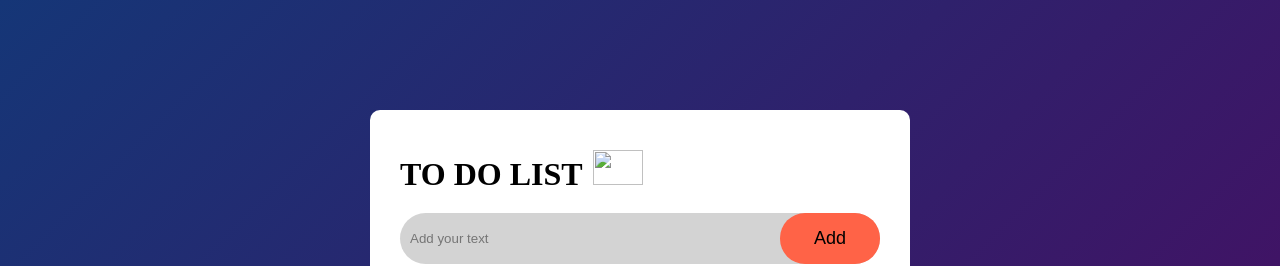
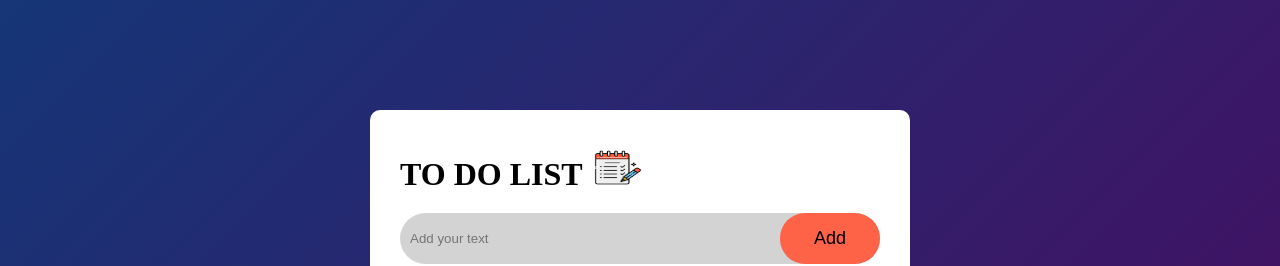
Before and after one commit to Jeeva-devgit/Todolist, a plain HTML site: page index.html in a window 1280 px wide. Shown: the top 266 px of the page. Drawn offline with Linux system fonts and the light colour scheme; the site is published under a folder, as on GitHub Pages, so addresses that start at the root find nothing.

Commit message:
image rework

```diff
--- a/index.html
+++ b/index.html
@@ -10,7 +10,7 @@
 <body>
   <div class="container">
     <div class="todo">
-        <h1>TO DO LIST<img src="/imgs/to-do-list.png"></h1>
+        <h1>TO DO LIST<img src="to-do-list.png"></h1>
       <div class="row">
         <input type="text" id="inputbox" placeholder="Add your text">
         <button onclick="addlist()">Add</button>
```
Also changed, not shown: to-do-list.png (renamed from imgs/to-do-list.png).
